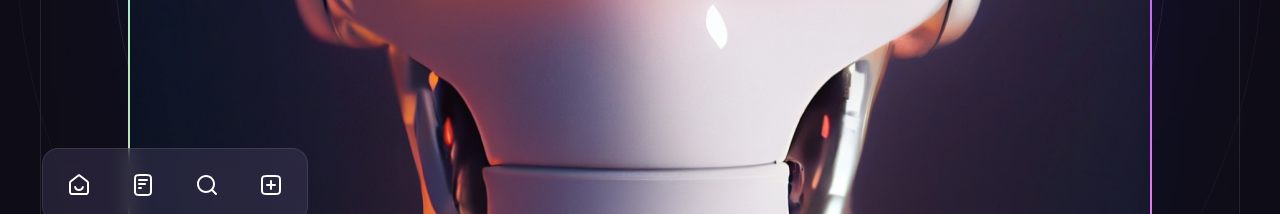
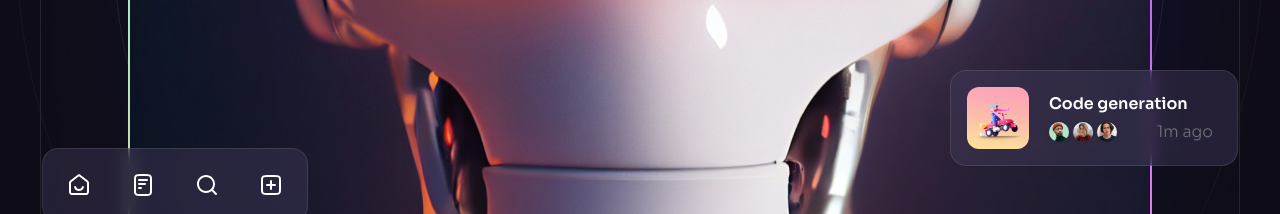
Before and after one commit to giorgiagiro/landing-page-brainwave, a React (Vite) app: page / in a window 1280 px wide. Shown: the part 738-952 px from the top of the page. Built offline with nearby package versions, Linux system fonts and the light colour scheme.

Commit message:
notification component

```diff
--- a/src/components/Hero.jsx
+++ b/src/components/Hero.jsx
@@ -8,6 +8,7 @@
 
 import { curve, heroBackground, robot } from "../assets";
 import Generating from "./Generating";
+import Notification from "./Notification";
 
 const Hero = () => {
     const parallaxRef = useRef(null);
@@ -67,6 +68,13 @@
                                         ))}
                                     </ul>
                                 </ScrollParallax>
+
+                                <ScrollParallax isAbsolutelyPositioned>
+                                    <Notification
+                                        className="hidden absolute -right-[5.5rem] bottom-[11rem] w-[18rem] xl:flex"
+                                        title="Code generation"
+                                    />
+                                </ScrollParallax>
                             </div>
                         </div>
 
--- /dev/null
+++ b/src/components/Notification.jsx
@@ -0,0 +1,41 @@
+import React from "react";
+
+import { notificationImages } from "../constants";
+import { notification1 } from "../assets";
+
+const Notification = ({ className, title }) => {
+    return (
+        <div
+            className={`${
+                className || ""
+            } flex items-center p-4 pr-6 bg-n-9/40 backdrop-blur border border-n-1/10 rounded-2xl gap-5`}
+        >
+            <img src={notification1} width={62} height={62} alt="image" className="rounded-xl" />
+            <div className="flex-1">
+                <h6 className="mb-1 font-semibold text-base">{title}</h6>
+
+                <div className="flex items-center justify-between">
+                    <ul className="flex -m-0.5">
+                        {notificationImages.map((item, index) => (
+                            <li
+                                key={index}
+                                className="flex w-6 h-6 border-2 border-n-12 rounded-full overflow-hidden"
+                            >
+                                <img
+                                    src={item}
+                                    className="w-full"
+                                    width={20}
+                                    height={20}
+                                    alt={item}
+                                />
+                            </li>
+                        ))}
+                    </ul>
+                    <div className="body-2 text-n-13">1m ago</div>
+                </div>
+            </div>
+        </div>
+    );
+};
+
+export default Notification;
```
